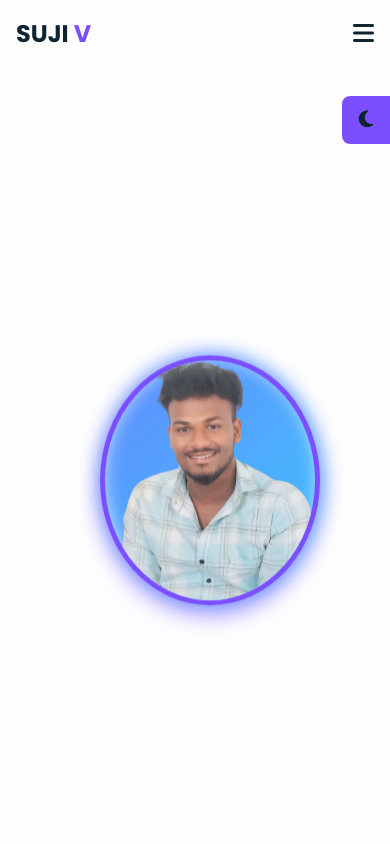
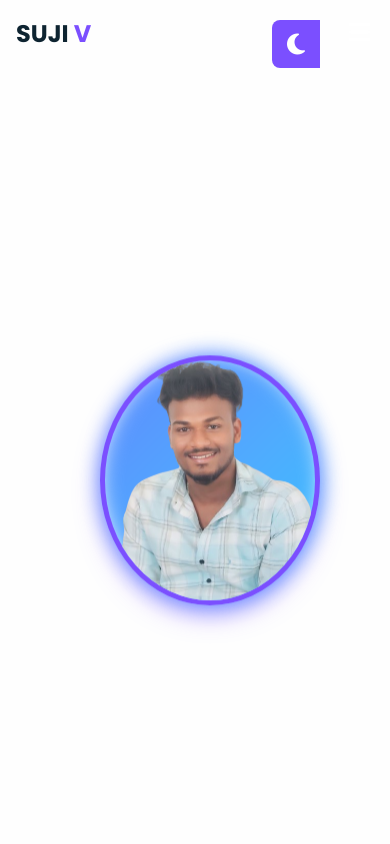
Before and after one commit to SUJI-26/Portfolio-Project, a plain HTML site: page index.html in a window 390 px wide. Shown: the top 844 px of the page. Drawn offline with nearby package versions, Linux system fonts and the light colour scheme.

Commit message:
fix Responsive

```diff
--- a/style.css
+++ b/style.css
@@ -470,7 +470,8 @@ textarea {
 
 /* Smooth floating animation */
 @keyframes float {
-  0%, 100% {
+  0%,
+  100% {
     transform: translateY(0px);
   }
   50% {
@@ -490,7 +491,6 @@ textarea {
     background-position: 0% 50%;
   }
 }
-
 
 .scroll-down {
   position: absolute;
@@ -614,7 +614,6 @@ textarea {
   font-weight: var(--font-medium);
 }
 
-
 .skills-columns {
   display: flex;
   gap: 2rem;
@@ -681,9 +680,6 @@ textarea {
 .skill-progress.powerbi {
   width: 70%;
 }
-
-
-
 
 .education {
   display: flex;
@@ -854,14 +850,14 @@ textarea {
   justify-content: center;
   gap: 1rem;
 }
-.project-links a i{
+.project-links a i {
   padding-right: 10px;
 }
-.project-links a:hover{
+.project-links a:hover {
   background: var(--primary-color-hover);
   padding: 10px;
   border-radius: 4px;
- color:white;
+  color: white;
 }
 
 .project-btn {
@@ -1128,7 +1124,7 @@ textarea {
     top: 1rem;
     right: 1rem;
   }
-  .about-content{
+  .about-content {
     font-size: 22px;
   }
 
@@ -1136,7 +1132,7 @@ textarea {
     width: 280px;
     height: 280px;
   }
-.footer{
+  .footer {
     width: 100%;
     background: #b5b4b4;
   }
@@ -1180,13 +1176,13 @@ textarea {
   .about-img::after {
     display: none;
   }
-.about-content{
+  .about-content {
     font-size: 15px;
   }
   .projects-grid {
     grid-template-columns: 1fr;
   }
-  .contact-info{
+  .contact-info {
     margin-left: 30px;
   }
 }
@@ -1218,19 +1214,19 @@ textarea {
 @media (max-width: 768px) {
   .education {
     flex-direction: column;
-    gap:0px;
+    gap: 0px;
   }
 
   .education-item {
     flex: 1 1 100%;
   }
-  .skills-columns{
+  .skills-columns {
     flex-direction: column;
   }
-  .skills-column{
+  .skills-column {
     margin-bottom: -35px;
   }
-  .skill-item{
+  .skill-item {
     flex: 1 1 100%;
   }
 }
@@ -1242,11 +1238,14 @@ textarea {
 }
 
 @keyframes blink {
-  0%, 100% { opacity: 1; }
-  50% { opacity: 0; }
+  0%,
+  100% {
+    opacity: 1;
   }
-
-
+  50% {
+    opacity: 0;
+  }
+}
 
 /* ==== FINAL RESPONSIVE FIXES (ONLY) ==== */
 
@@ -1361,3 +1360,98 @@ textarea {
     display: none;
   }
 }
+
+.menu-btn i {
+  color: #ffffff;
+  font-size: 24px;
+  cursor: pointer;
+  z-index: 1000;
+}
+
+.menu-btn i:hover {
+  color: #6a59d1;
+}
+
+/* Optional for dark theme if you use theme toggling */
+.dark-theme .menu-btn i {
+  color: #ffffff;
+}
+
+/* ==================== Mobile Menu Icon Fix ==================== */
+.menu-btn {
+  display: block;
+  position: absolute;
+  top: 25px;
+  right: 25px;
+  z-index: 1000;
+}
+
+.menu-btn i {
+  color: #ffffff !important;
+  font-size: 24px;
+  cursor: pointer;
+}
+
+.menu-btn:hover i {
+  color: #6a59d1;
+}
+
+.dark-theme .menu-btn i {
+  color: #ffffff !important;
+}
+
+/* ==================== FIX FOR MENU & THEME BUTTON VISIBILITY ==================== */
+.menu-btn,
+.theme-btn {
+  position: fixed;
+  top: 20px;
+  right: 20px;
+  z-index: 999;
+}
+
+.menu-btn i,
+.theme-btn i {
+  font-size: 24px;
+  color: #fff;
+  cursor: pointer;
+}
+
+/* Make sure both icons are fully visible and responsive */
+@media (max-width: 768px) {
+  .menu-btn {
+    right: 20px;
+    top: 20px;
+  }
+
+  .theme-btn {
+    right: 70px; /* shift left so both buttons show */
+    top: 20px;
+  }
+}
+
+/* ==================== Fix for 3-dot (menu-btn) ==================== */
+.menu-btn {
+  position: fixed;
+  top: 20px;
+  right: 20px;
+  z-index: 1000;
+  background-color: transparent;
+  border: none;
+  display: flex;
+  align-items: center;
+  justify-content: center;
+}
+
+.menu-btn i {
+  font-size: 24px;
+  color: #fff; /* Make sure it's visible in dark mode */
+  cursor: pointer;
+}
+
+/* Responsive adjustment if needed */
+@media (max-width: 768px) {
+  .menu-btn {
+    right: 20px;
+    top: 20px;
+  }
+}
```
Lines whose indentation alone changed are shown as unchanged.
